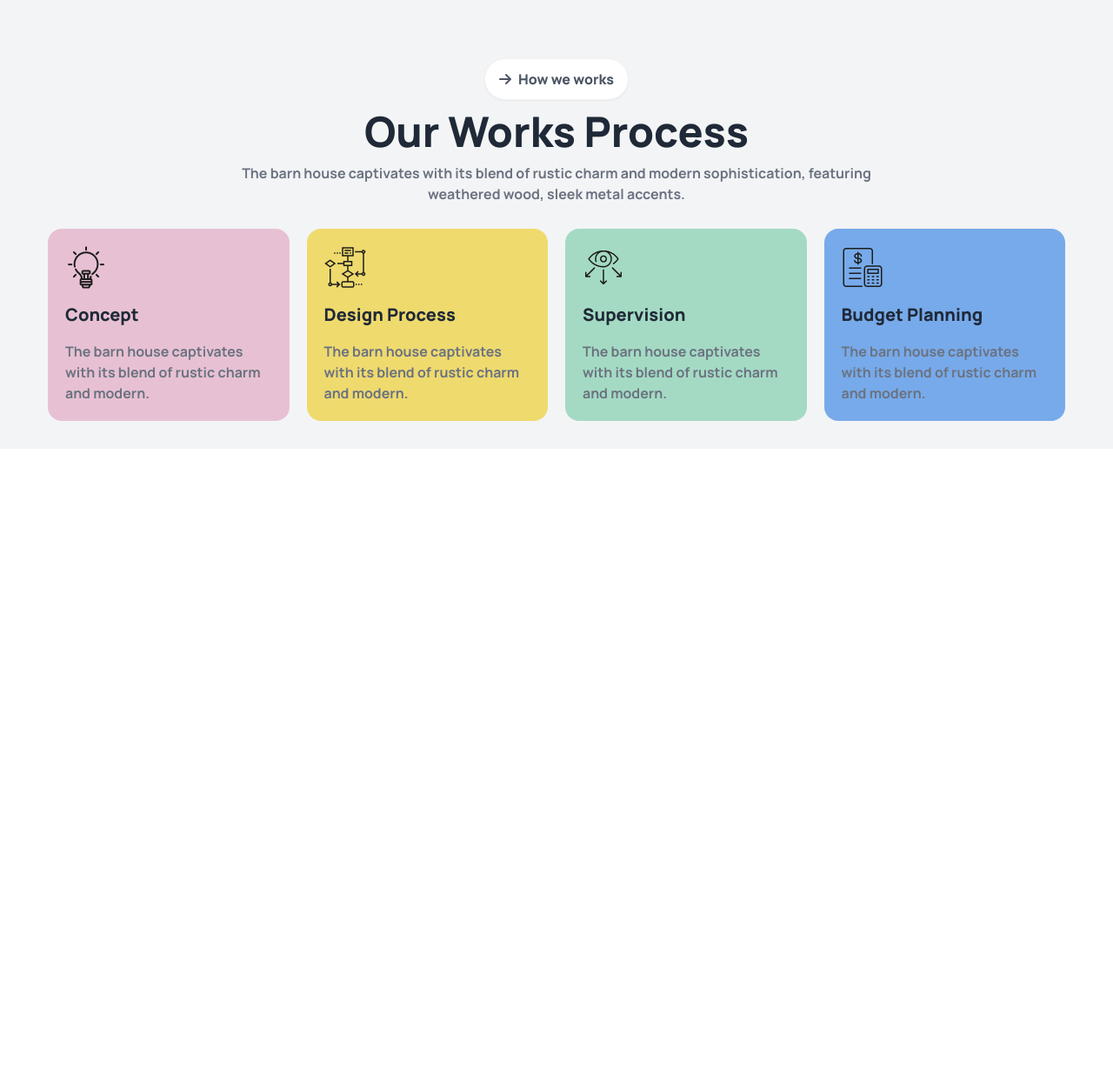
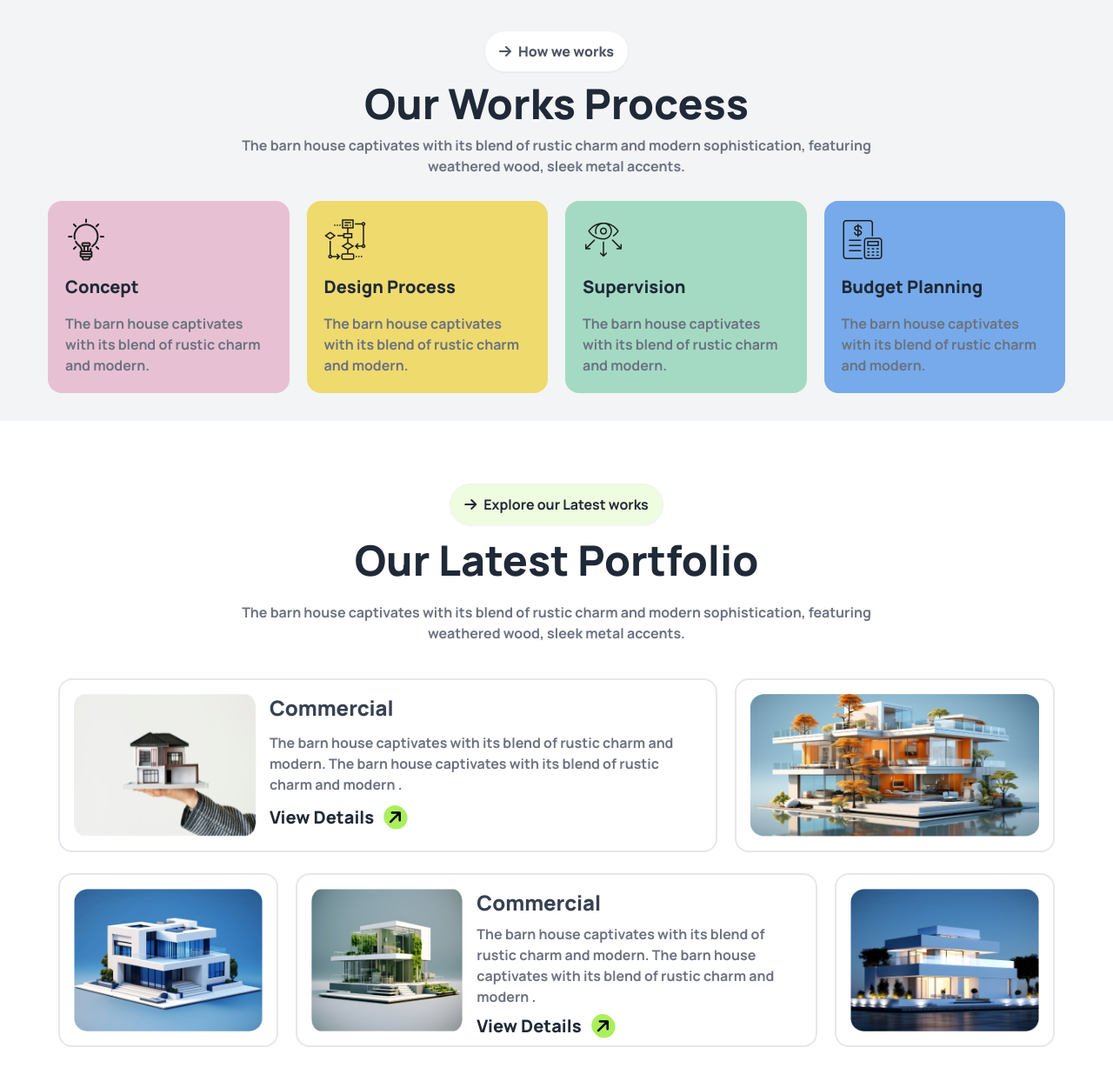
Before and after one commit to jannatOnu/assignment3-website, a plain HTML site: page index.html in a window 1280 px wide. Shown: the part 1431-2674 px from the top of the page at 87% size. Before the commit the page ends 1987 px from the top, so only its background shows below. Drawn offline with nearby package versions, Linux system fonts and the light colour scheme.

Commit message:
added the portfolio section

```diff
--- a/index.html
+++ b/index.html
@@ -32,6 +32,11 @@
           }
         }
       </script>
+      <style>
+        .portfolio{
+          background-color: rgba(171, 239, 95, 0.2);
+        }
+      </style>
 
 </head>
 <body class="font-Manrope ]">
@@ -96,9 +101,10 @@
               </div>
         </section>
 </header>
-<main class="bg-gray-100">
+<main class="">
     <!-- design thoughful section -->
-     <section class=" max-w-[1170px] mx-auto md:py-10 relative mb-8">
+     <section class=" bg-gray-100">
+     <div class=" max-w-[1170px] mx-auto md:py-10 relative ">
         <div class="hero ">
             <div class="hero-content flex-col-reverse lg:flex-row-reverse">
              <img class=" md:h-[560px]" src="./assets/Rectangle.png" alt="">
@@ -112,6 +118,7 @@
                     The barn house captivates with its blend of rustic charm and
                     modern sophistication, featuring weathered wood, sleek metal accents.
                 </p>
+                <div class="space-y-5" >
                 <div class="flex bg-white p-5 space-x-4 rounded-2xl" >
                     <img  src="./assets/commercial.png" alt="">
                     <div class="space-y-2 text-left">
@@ -126,6 +133,7 @@
                         <p class="text-base text-gray-500 font-semibold">The barn house captivates with its blend <br> of rustic charm and modern.</p>
                     </div>
                 </div>
+              </div>
 
 
               </div>
@@ -133,8 +141,11 @@
           </div>
 
 
-     </section>
-     <section class=" max-w-[1170px] mx-auto py-8  mb-10">
+     </div>
+    </section>
+     <!-- works process section -->
+      <section class="bg-gray-100">
+     <div class=" max-w-[1170px] mx-auto py-8  mb-10">
         <div class="text-center space-y-3 mb-7">
             <a class="btn rounded-[32px] bg-white text-gray-600 text-base font-extrabold "><i class="fa-solid fa-arrow-right  text-gray-600 text-base  "></i> How we works</a>
                 <h1 class="text-3xl md:text-5xl font-extrabold leading-tight ">Our Works Process</h1>
@@ -164,8 +175,102 @@
                 <p class="text-gray-500 font-bold">The barn house captivates with its blend of rustic charm and modern.</p>
             </div>
         </div>
-     </section>
+     </div>
+    </section>
+     <!-- our latest portfolio section -->
+      <section class=" max-w-[1170px] mx-auto  md:py-8  mb-10">
+        <div class="text-center  mb-7 ">
+          <a class="btn portfolio rounded-[32px]  text-[rgb(73, 73, 73)] text-base font-bold "><i class="fa-solid fa-arrow-right  text-[rgb(73, 73, 73)] text-base"></i> Explore our Latest works</a>
+              <h1 class="text-3xl md:text-5xl font-extrabold mt-4 mb-6 ">Our Latest Portfolio</h1>
+              <p class="md:w-4/6 mx-auto  text-gray-500 font-bold">
+                  The barn house captivates with its blend of rustic charm and modern sophistication, featuring weathered wood, sleek metal accents.
+              </p>
+              </div>
 
+              <div class="flex flex-col lg:flex-row p-3 lg:space-x-5 space-y-3 lg:space-y-0">
+                <div class="flex flex-col lg:flex-row  bg-white p-4 lg:space-x-4 rounded-2xl border-2 lg:h-[200px] lg:w-[772px]" >
+                  <div>
+                  <img class="w-full lg:w-[450px] h-full" src="./assets/img1.png" alt="">
+                </div>
+                  <div class="space-y-3 text-left">
+                      <h3 class="text-2xl font-extrabold text-gray-700 mt-3 lg:mt-0">Commercial</h3>
+                      <p class="text-gray-500 font-bold">The barn house captivates with its blend of rustic charm and modern. The barn house captivates with its blend of rustic charm and modern .</p>
+                      <button><a class="text-xl font-extrabold">View Details <i class="fa-solid fa-arrow-right bg-primary text-black rounded-full p-1 -rotate-45 ml-2"></i></a></button>
+                  </div>
+              </div>
+              <div class="flex bg-white p-4 rounded-2xl border-2 lg:h-[200px]
+              lg:w-[374px] ">
+                <img class="w-full h-full" src="./assets/img2.png" alt="">
+            </div>
+              </div>
+
+              <div class="flex flex-col lg:flex-row  p-3 lg:space-x-5 space-y-3 lg:space-y-0">
+                <div class="flex bg-white p-4 rounded-2xl border-2 lg:h-[200px] lg:w-[275px] order-3  mt-3 lg:mt-0 md:order-none" >
+                  <img class="w-full  h-full" src="./assets/img3.png" alt="">
+              </div>
+
+              <div class="flex flex-col lg:flex-row  bg-white p-4 lg:space-x-4 rounded-2xl border-2 lg:h-[200px] lg:w-[600px]  " >
+                <div class="lg:w-[500px] ">
+                <img class="w-full h-full" src="./assets/img4.png" alt="">
+              </div>
+                <div class="space-y-2 text-left">
+                    <h3 class="text-2xl font-extrabold text-gray-700 mt-3 lg:mt-0">Commercial</h3>
+                    <p class="text-gray-500 font-bold">The barn house captivates with its blend of rustic charm and modern. The barn house captivates with its blend of rustic charm and modern .</p>
+                    <button><a class="text-xl font-extrabold">View Details <i class="fa-solid fa-arrow-right bg-primary text-black rounded-full p-1 -rotate-45 ml-2"></i></a></button>
+                </div>
+            </div>
+
+            <div class="flex bg-white p-4 rounded-2xl border-2 lg:h-[200px] lg:w-[275px] order-first md:order-none" >
+              <img class="w-full  h-full" src="./assets/img5.png" alt="">
+          </div>
+
+          <div class="flex bg-white p-4 rounded-2xl border-2 lg:h-[200px] lg:w-[275px] lg:hidden order-last" >
+            <img class="w-full  h-full" src="./assets/img5.png" alt="">
+        </div>
+
+
+              </div>
+
+        <!-- <div class="grid grid-cols-1 lg:grid-cols-3 p-3 gap-6">
+
+        <div class="flex flex-col lg:flex-row  bg-white p-4 lg:space-x-4 rounded-2xl border-2 lg:col-span-2 lg:h-[200px]" >
+          <div>
+          <img class="w-full lg:w-[450px] h-full" src="./assets/img1.png" alt="">
+        </div>
+          <div class="space-y-3 text-left">
+              <h3 class="text-2xl font-extrabold text-gray-700">Commercial</h3>
+              <p class="text-gray-500 font-bold">The barn house captivates with its blend of rustic charm and modern. The barn house captivates with its blend of rustic charm and modern .</p>
+              <button><a class="text-xl font-extrabold">View Details <i class="fa-solid fa-arrow-right bg-primary text-black rounded-full p-1 -rotate-45 ml-2"></i></a></button>
+          </div>
+      </div>
+
+
+      <div class="flex bg-white p-4 rounded-2xl border-2 lg:h-[200px]" >
+        <div>
+        <img class="w-full lg:w-[450px] h-full" src="./assets/img2.png" alt="">
+      </div>
+    </div>
+
+    <div class="flex bg-white p-4 rounded-2xl border-2 lg:h-[200px] lg:w-[274px]" >
+      <div>
+      <img class="w-full lg:w-[450px] h-full" src="./assets/img2.png" alt="">
+    </div>
+  </div>
+
+  <div class="flex flex-col lg:flex-row lg:space-x-3 bg-white p-4 rounded-2xl border-2 lg:h-[200px] lg:w-[573px] col-span-2" >
+    <div>
+    <img class="w-full lg:w-[450px] h-full" src="./assets/img2.png" alt="">
+  </div>
+  <div class="space-y-3 text-left">
+    <h3 class="text-2xl font-extrabold text-gray-700">Commercial</h3>
+    <p class="text-gray-500 font-bold">The barn house captivates with its blend of rustic charm and modern. </p>
+    <button><a class="text-xl font-extrabold">View Details <i class="fa-solid fa-arrow-right bg-primary text-black rounded-full p-1 -rotate-45 ml-2"></i></a></button>
+</div>
+</div>
+
+
+    </div>-->
+      </section>
 
 </main>
     <footer></footer>
```
